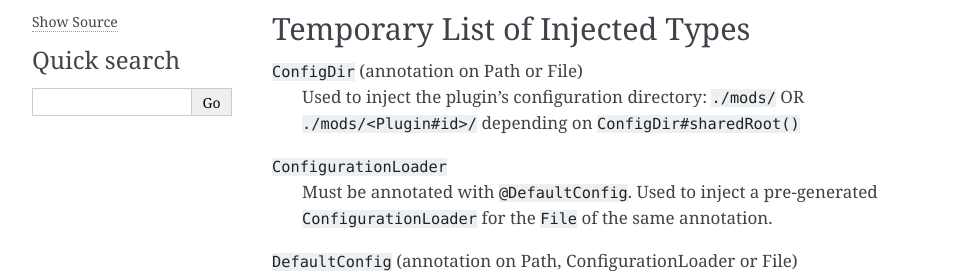
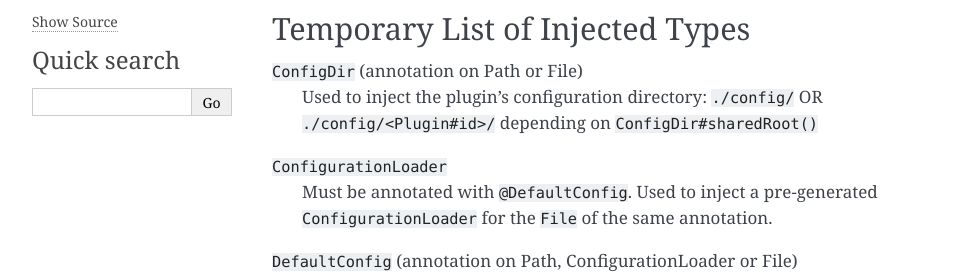
Before and after one commit to SpongePowered/SpongeDocs, a Sphinx documentation site: the page built from source/plugin/injection.rst, in a window 1280 px wide and 900 px high. Shown: the part 307-584 px from the top of the window, without its empty margins (148-1111 px from the left). Built offline with Sphinx 7.4.7, drawn with Linux system fonts in a browser that asks for light colours; pages that are not in the unit, such as notebooks, are missing from menus; cross-references to code outside the pages are shown as plain code.

Commit message:
change ./mods/ -> ./config/ in ConfigDir

```diff
--- a/source/plugin/injection.rst
+++ b/source/plugin/injection.rst
@@ -24,7 +24,7 @@ Temporary List of Injected Types
 
 :javadoc:`ConfigDir` (annotation on Path or File)
   Used to inject the plugin's configuration directory:
-  ``./mods/`` OR ``./mods/<Plugin#id>/`` depending on :javadoc:`ConfigDir#sharedRoot()`
+  ``./config/`` OR ``./config/<Plugin#id>/`` depending on :javadoc:`ConfigDir#sharedRoot()`
 
 :javadoc:`ConfigurationLoader<CommentedConfigurationNode>`
   Must be annotated with ``@DefaultConfig``.
```
